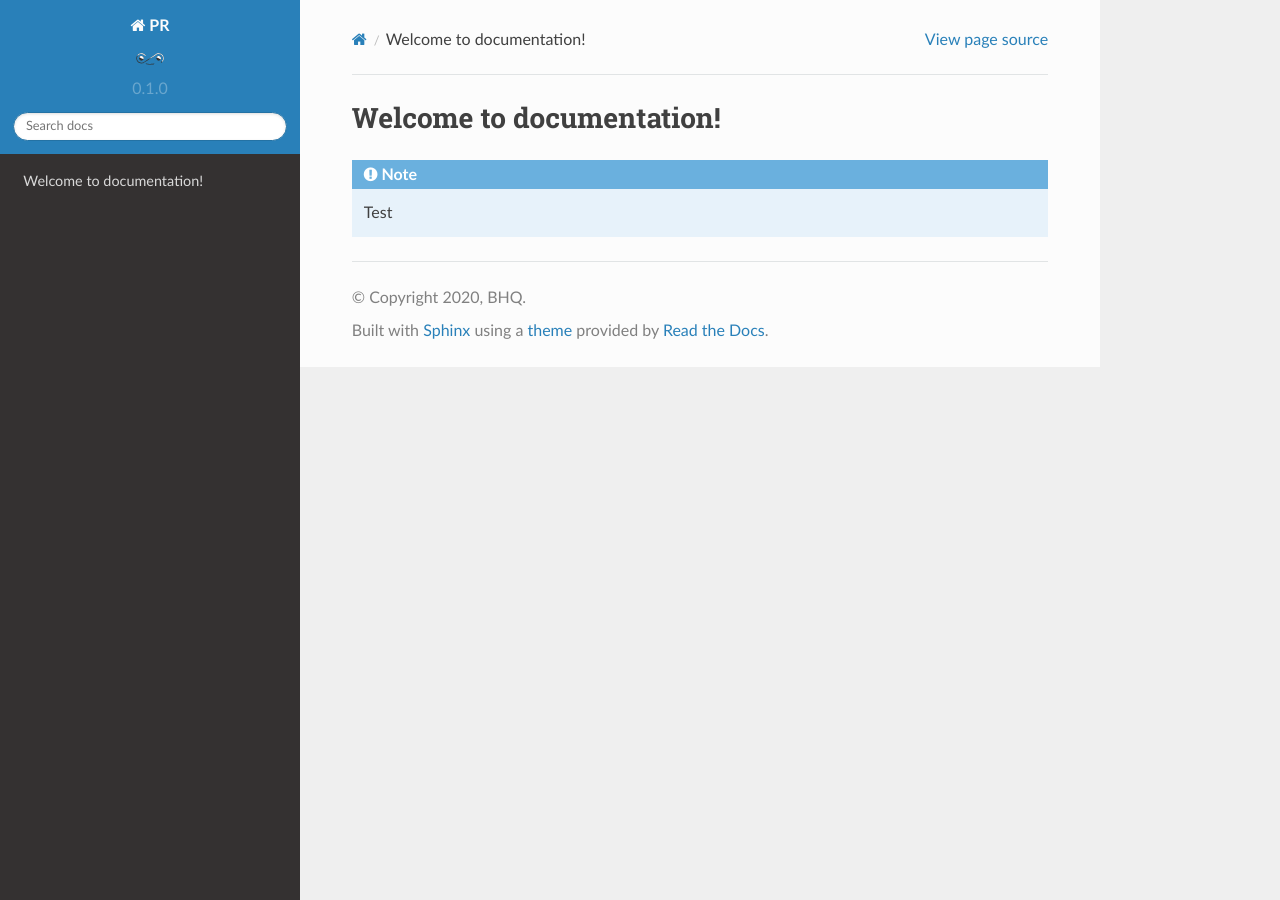
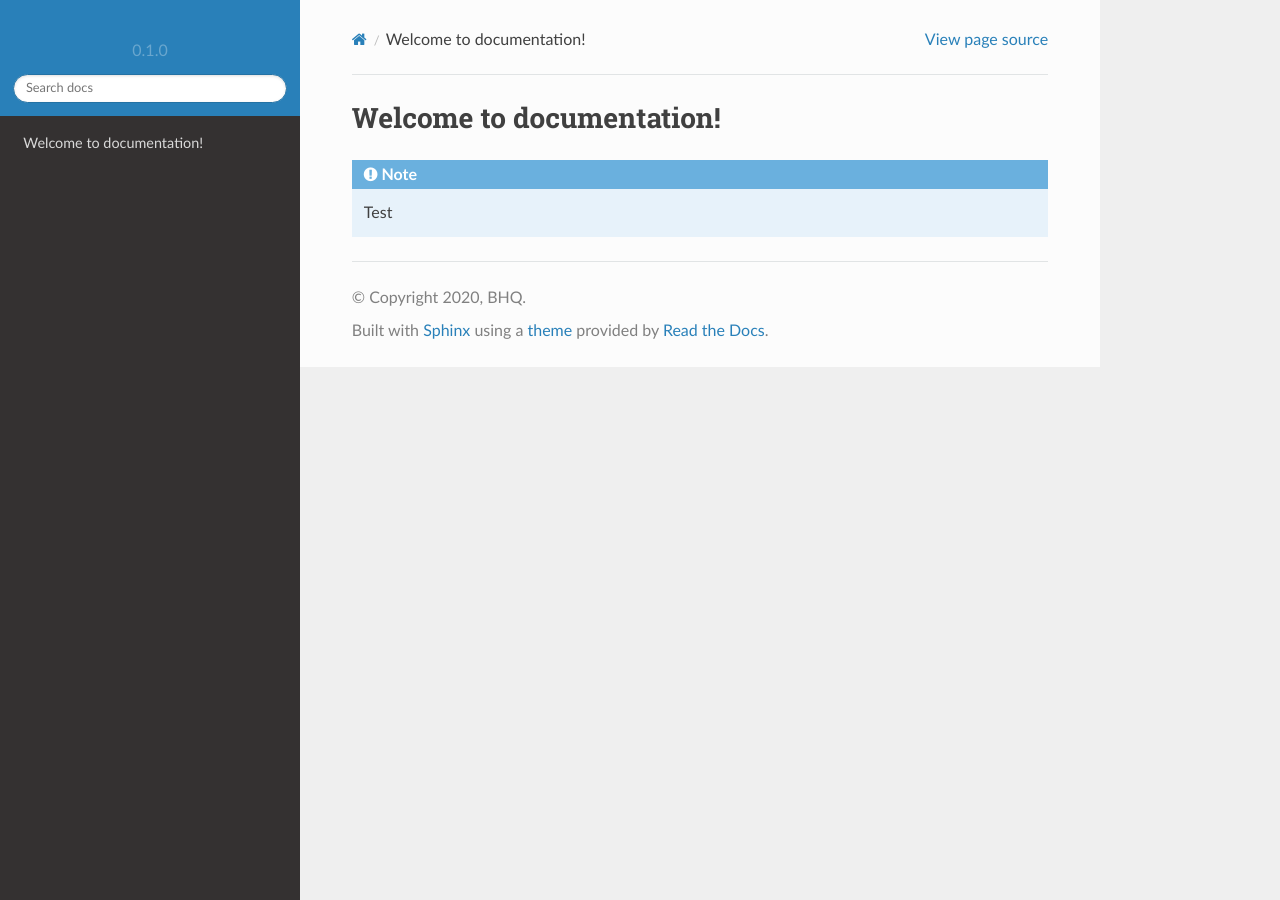
Before and after one commit to ivan-perevala/pr, a Sphinx documentation site: the page built from docs/index.rst, in a window 1280 px wide. Built offline with Sphinx 7.4.7 and the Read the Docs theme 2.0.0, drawn with Linux system fonts in a browser that asks for light colours.

Commit message:
Update conf.py

```diff
--- a/docs/conf.py
+++ b/docs/conf.py
@@ -6,12 +6,15 @@
     "image/jpeg",
 ]
 
-project = 'PR'
+project = u'PR PR PR PR PR PR PR PR PR PR'
 copyright = '2020, BHQ'
 author = 'BHQ'
 
 release = '0.1'
 version = '0.1.0'
+
+source_suffix = '.rst'
+master_doc = 'index'
 
 extensions = [
     'sphinx.ext.duration',
@@ -23,9 +26,9 @@
 
 html_theme = "sphinx_rtd_theme"
 html_logo = "bhq_logo_color_v1.svg"
-html_static_path = ["_static"]
+html_show_sourcelink = True
 html_templates_path = ["_templates"]
 html_theme_options = {
-    "display_version": True,
-    "style_external_links": True,
+    'logo_only': True,
+    'navigation_depth': 5,
 }
```
